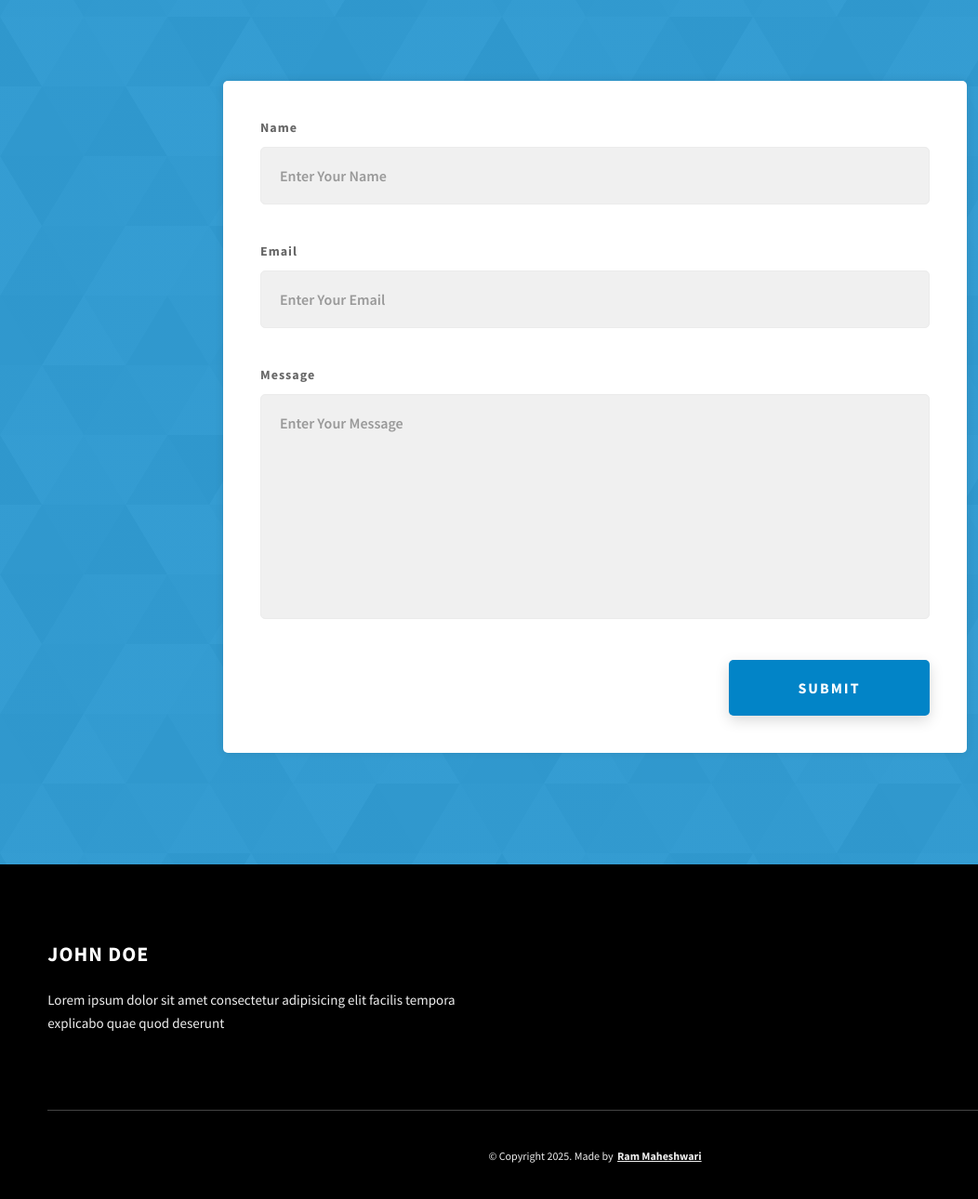
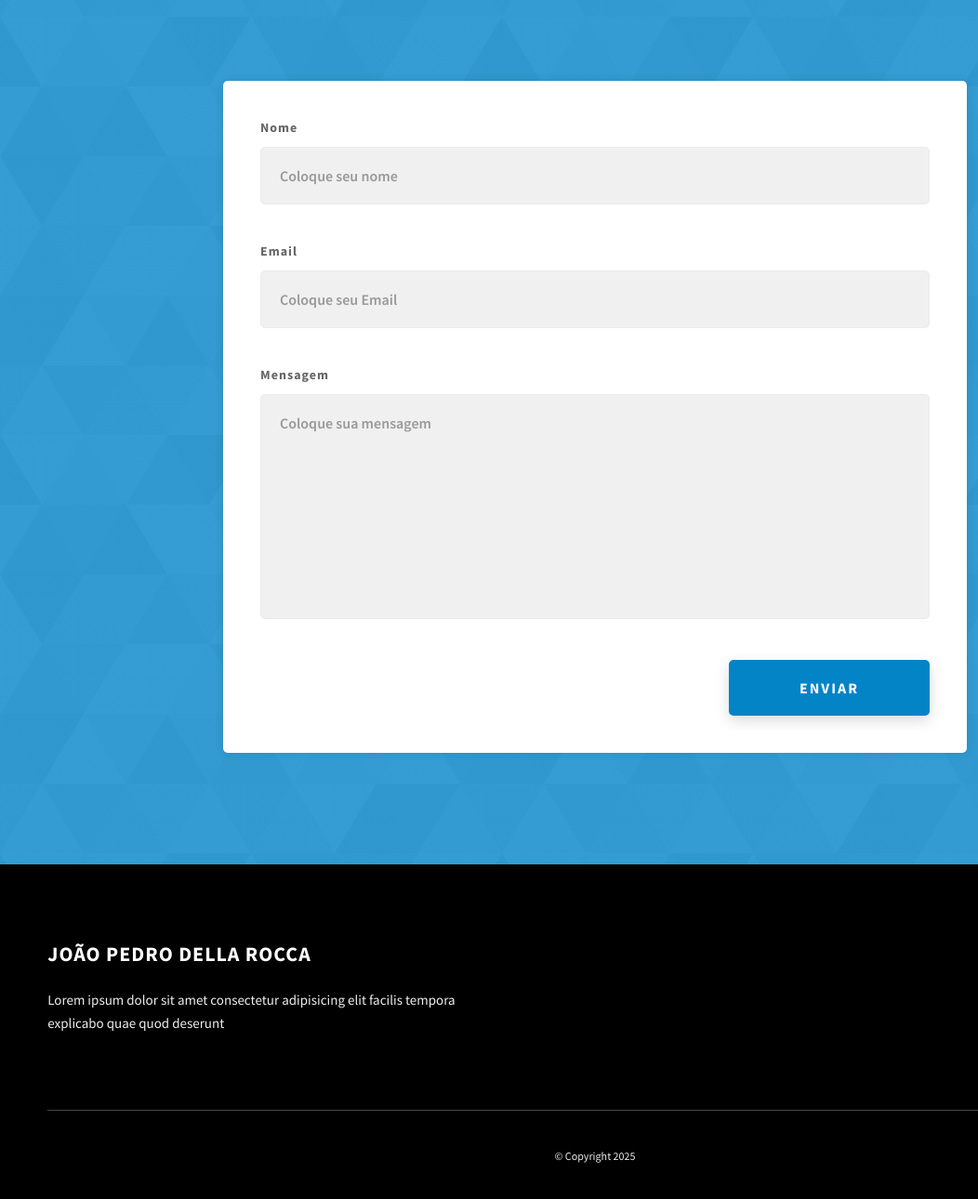
Before and after one commit to DellaRoccaIFB/portfolio, a website: page index.html in a window 1280 px wide. Shown: the part 3941-5231 px from the top of the page at 93% size, 0-1052 px from the left. Drawn offline with Linux system fonts and the light colour scheme.

Commit message:
Mudando conteudo da pagina

```diff
--- a/index.html
+++ b/index.html
@@ -23,7 +23,7 @@
           <div class="header__logo-img-cont">
             <img
               src="./assets/png/foto-perfil.png"
-              alt="Ram Maheshwari Logo Image"
+              alt="João Pedro Della Rocca Logo Image"
               class="header__logo-img"
             />
           </div>
@@ -297,7 +297,7 @@
     <section id="contact" class="contact sec-pad dynamicBg">
       <div class="main-container">
         <h2 class="heading heading-sec heading-sec__mb-med">
-          <span class="heading-sec__main heading-sec__main--lt">Contact</span>
+          <span class="heading-sec__main heading-sec__main--lt">Contato</span>
           <span class="heading-sec__sub heading-sec__sub--lt">
             Lorem ipsum dolor sit amet consectetur adipisicing elit. Hic facilis
             tempora explicabo quae quod deserunt eius sapiente
@@ -306,10 +306,10 @@
         <div class="contact__form-container">
           <form action="#" class="contact__form">
             <div class="contact__form-field">
-              <label class="contact__form-label" for="name">Name</label>
+              <label class="contact__form-label" for="name">Nome</label>
               <input
                 required
-                placeholder="Enter Your Name"
+                placeholder="Coloque seu nome"
                 type="text"
                 class="contact__form-input"
                 name="name"
@@ -320,7 +320,7 @@
               <label class="contact__form-label" for="email">Email</label>
               <input
                 required
-                placeholder="Enter Your Email"
+                placeholder="Coloque seu Email"
                 type="text"
                 class="contact__form-input"
                 name="email"
@@ -328,19 +328,19 @@
               />
             </div>
             <div class="contact__form-field">
-              <label class="contact__form-label" for="message">Message</label>
+              <label class="contact__form-label" for="message">Mensagem</label>
               <textarea
                 required
                 cols="30"
                 rows="10"
                 class="contact__form-input"
-                placeholder="Enter Your Message"
+                placeholder="Coloque sua mensagem"
                 name="message"
                 id="message"
               ></textarea>
             </div>
             <button type="submit" class="btn btn--theme contact__btn">
-              Submit
+              Enviar
             </button>
           </form>
         </div>
@@ -392,24 +392,18 @@
             </div>
           </div>
           <div class="main-footer__row main-footer__row-2">
-            <h4 class="heading heading-sm text-lt">John Doe</h4>
+            <h4 class="heading heading-sm text-lt">João Pedro Della Rocca</h4>
             <p class="main-footer__short-desc">
               Lorem ipsum dolor sit amet consectetur adipisicing elit facilis
               tempora explicabo quae quod deserunt
             </p>
           </div>
         </div>
-
-        <!-- If you give me some credit or shoutout here by linking to my website, then it will be a big thing for me and will help me a lot :) -->
         <div class="main-footer__lower">
-          &copy; Copyright 2025. Made by
-          <a rel="noreferrer" target="_blank" href="https://rammaheshwari.com"
-            >Ram Maheshwari</a
-          >
+          &copy; Copyright 2025
         </div>
       </div>
     </footer>
-
     <script src="./index.js"></script>
   </body>
 </html>
```
Also changed, not shown: 1 other file.
